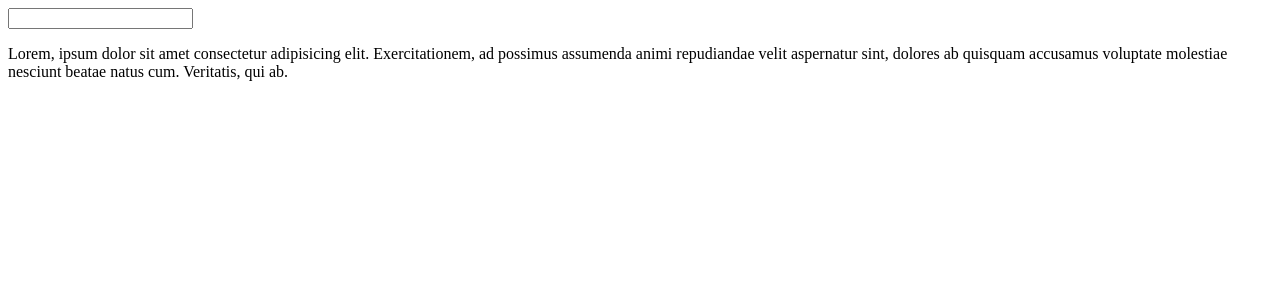
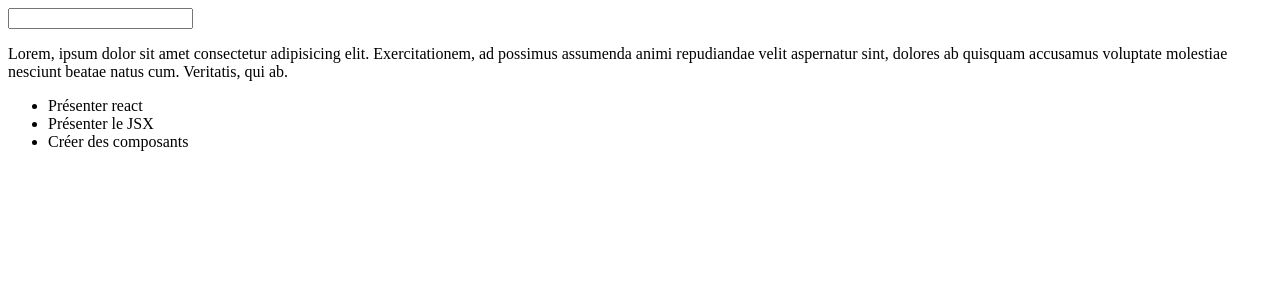
Before and after one commit to Ryn-Bghl/react-app-learn, a React (Create React App) app: page / in a window 1280 px wide. Shown: the top 300 px of the page. Built offline with nearby package versions, Linux system fonts and the light colour scheme.

Commit message:
multiple rendering in one line

```diff
--- a/src/App.jsx
+++ b/src/App.jsx
@@ -1,6 +1,11 @@
 const title = "Bonjour les gens";
 const style = {color: 'white', backgroundColor: 'black'};
 const showTitle = false;
+const todos = [
+  'Présenter react',
+  'Présenter le JSX',
+  'Créer des composants'
+];
 
 function App() {
 /*   const handleClick = () => {
@@ -13,6 +18,11 @@ function App() {
     <p>
       Lorem, ipsum dolor sit amet consectetur adipisicing elit. Exercitationem, ad possimus assumenda animi repudiandae velit aspernatur sint, dolores ab quisquam accusamus voluptate molestiae nesciunt beatae natus cum. Veritatis, qui ab.
     </p>
+    <ul>
+      {todos.map(todo => {
+        return <li key={todo}>{todo}</li>
+      })}
+    </ul>
   </>
 }
 
```
